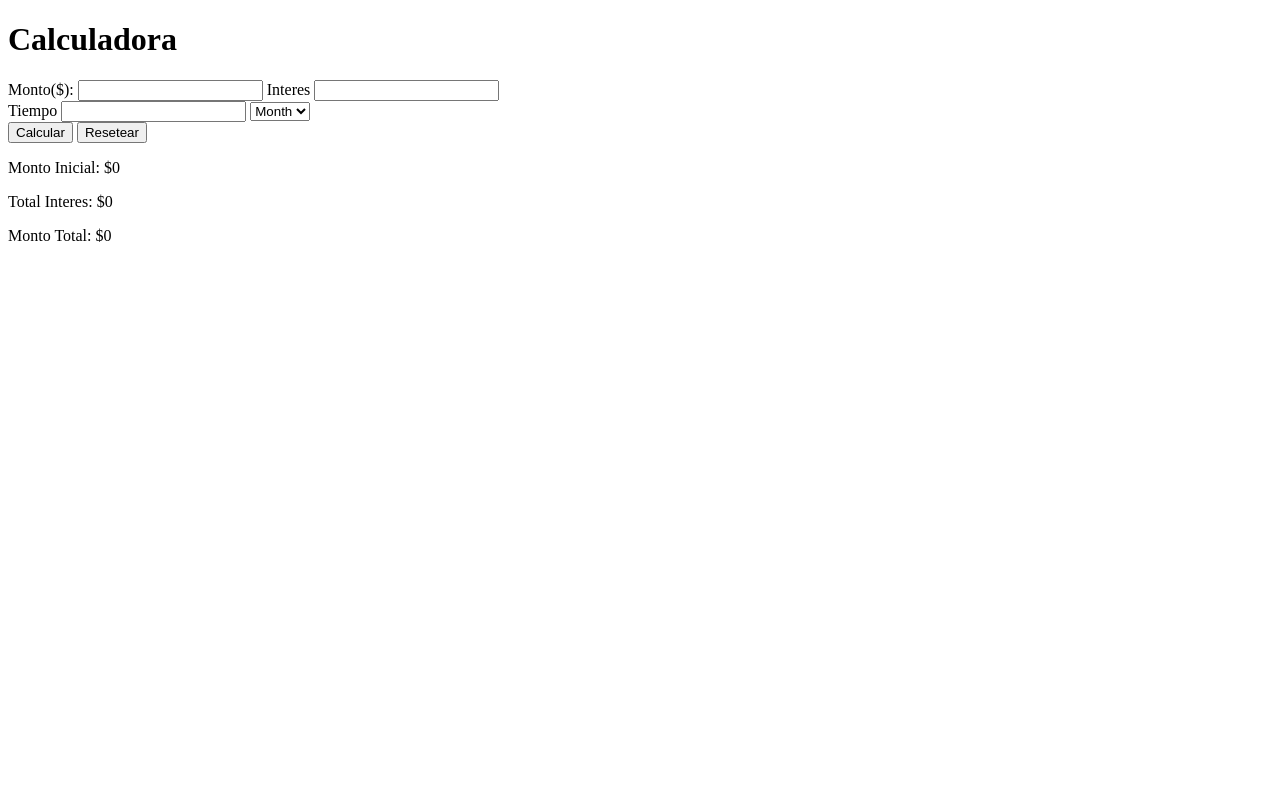
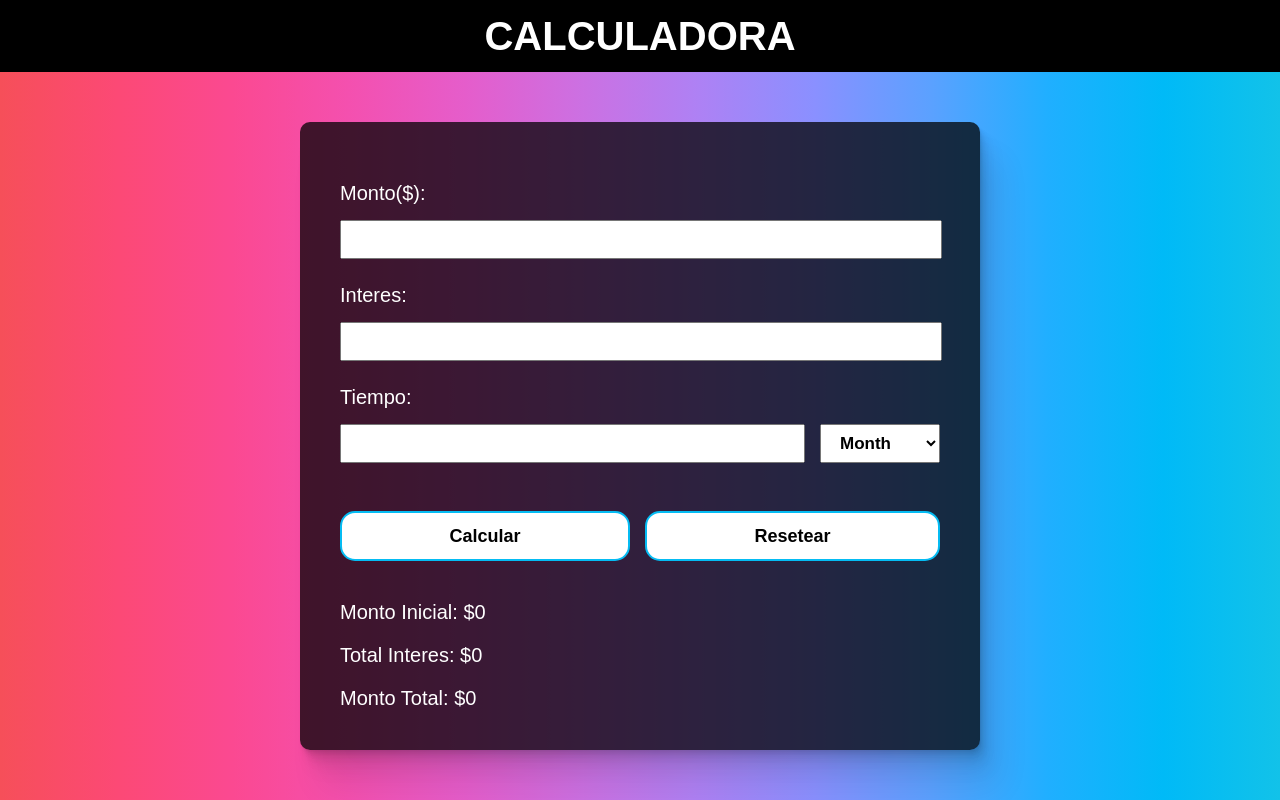
Before and after one commit to matiasard/Calculadora-interes, a plain HTML site: page index.html in a window 1280 px wide. Drawn offline with Linux system fonts and the light colour scheme.

Commit message:
CSS Style App

```diff
--- a/index.html
+++ b/index.html
@@ -10,21 +10,29 @@
 </head>
 
 <body>
-  <h1>Calculadora</h1>
+  <main class="container">
+    <div class="tittle">
+      <h1 class="tittle-h1">Calculadora</h1>
+    </div>
 
-  <main>
+    <div class="app">
       <form action="">
-      <label for="monto">Monto($):</label> <input type="number" id="monto">
-      <label for="interes">Interes</label> <input type="number" id="interes" required>
+        <label for="monto">Monto($):</label> <input type="number" id="monto" name="monto">
+        <label for="interes">Interes:</label> <input type="number" id="interes" required>
         <br>
-      <label for="tiempo">Tiempo</label> <input type="number" id="tiempo">
+        <label for="tiempo">Tiempo:</label>
+        <div class="form-select">
+          <input type="number" id="tiempo" name="tiempo" required>
           <select name="yearMonth" id="yearMonth">
             <option value="month">Month</option>
             <option value="year">Year</option>
           </select>
+        </div>
         <br>
-      <button type="submit" id="btn-calc">Calcular</button>
-      <button type="reset" id="btn-reset">Resetear</button>
+        <div class="form-btn">
+          <button type="submit" id="btn-calc" class="btn">Calcular</button>
+          <button type="reset" id="btn-reset" class="btn">Resetear</button>
+        </div>
       </form>
 
       <div id="result">
@@ -33,6 +41,7 @@
         <p>Monto Total: $0</p>
       </div>
   </main>
+  </div>
 
   <script src="./app.js"></script>
 </body>
--- a/style.css
+++ b/style.css
@@ -0,0 +1,207 @@
+* {
+  margin: 0;
+  padding: 0;
+}
+
+body {
+  font-family: sans-serif;
+}
+
+.container {
+  background-image: linear-gradient(
+    to left,
+    #12c2e9,
+    #00baf7,
+    #20afff,
+    #5ba1ff,
+    #8a90ff,
+    #ae81f4,
+    #cc70e2,
+    #e55dcb,
+    #f450af,
+    #fb4991,
+    #fc4975,
+    #f64f59
+  );
+
+  width: 100vw;
+  height: 100vh;
+
+  display: flex;
+  flex-direction: column;
+}
+
+.app {
+  background-color: rgba(0, 0, 0, 0.74);
+  color: #fff;
+  width: 50vw;
+  min-height: 450px;
+  border-radius: 10px;
+  padding: 20px;
+  margin: auto;
+
+  /* * Shadows */
+  box-shadow: 0.3px 0.7px 0.6px rgba(0, 0, 0, 0.016),
+    0.8px 1.5px 1.3px rgba(0, 0, 0, 0.023),
+    1.3px 2.5px 2.2px rgba(0, 0, 0, 0.028),
+    2.1px 3.9px 3.4px rgba(0, 0, 0, 0.033), 3px 5.8px 5px rgba(0, 0, 0, 0.037),
+    4.5px 8.5px 7.4px rgba(0, 0, 0, 0.042),
+    6.7px 12.7px 11px rgba(0, 0, 0, 0.047),
+    10.7px 20.3px 17.6px rgba(0, 0, 0, 0.054),
+    20px 38px 33px rgba(0, 0, 0, 0.07);
+}
+
+.tittle {
+  height: 9vh;
+  background-color: #000;
+  color: #fff;
+  text-align: center;
+  text-transform: uppercase;
+  /* margin: auto; */
+}
+
+#result {
+  margin-left: 15px;
+}
+
+h1 {
+  font-size: 40px;
+}
+
+.tittle-h1 {
+  display: flex;
+  justify-content: center;
+  align-items: center;
+  height: 100%;
+}
+
+p {
+  font-size: 20px;
+  margin: 20px 5px;
+}
+
+form {
+  margin: 40px 20px;
+  font-size: 20px;
+}
+label {
+  display: inline-block;
+  margin-bottom: 15px;
+}
+
+input {
+  width: 98%;
+  height: 35px;
+  margin-bottom: 25px;
+}
+
+input[type='number'] {
+  font-size: 18px;
+  padding-left: 10px;
+}
+
+/* input:nth-child(4) {
+  margin-bottom: 58px;
+  background-color: orange;
+} */
+
+/* input:nth-child(7) {
+  width: 58%;
+  color: red;
+} */
+
+.form-select {
+  display: grid;
+  gap: 20px;
+
+  /*  Change the values     👇 to experiment */
+  grid-template-columns: auto 20%;
+  margin-bottom: 25px;
+}
+
+.form-select input {
+  margin-bottom: 0;
+}
+
+#yearMonth {
+  padding: 7px 15px;
+  font-size: 17px;
+  font-weight: bold;
+}
+
+.form-btn {
+  display: grid;
+  gap: 15px;
+
+  grid-template-columns: auto auto;
+}
+
+/* .btn {
+  margin: 15px 0;
+  padding: 5px 15px;
+  font-size: 20px;
+  font-weight: bold;
+  background-image: linear-gradient(
+    to left bottom,
+    #12c2e9,
+    #43c6f0,
+    #5fcaf6,
+    #76cdfb,
+    #8ad1ff
+  );
+}
+
+.btn {
+  transition-duration: 0.4s;
+}
+
+.btn:hover {
+  background-color: #4caf50;
+  color: white;
+} */
+
+/* CSS */
+.btn {
+  appearance: none;
+  background-color: white;
+  border: 2px solid #05bcf3;
+  border-radius: 15px;
+  box-sizing: border-box;
+  /* color: #3b3b3b; */
+  cursor: pointer;
+  display: inline-block;
+  /* font-family: Roobert, -apple-system, BlinkMacSystemFont, 'Segoe UI', Helvetica,
+    Arial, sans-serif, 'Apple Color Emoji', 'Segoe UI Emoji', 'Segoe UI Symbol'; */
+  font-size: 18px;
+  font-weight: 600;
+  line-height: normal;
+  margin: 0;
+  min-height: 50px;
+  min-width: 0;
+  outline: none;
+  padding: 8px 24px;
+  text-align: center;
+  text-decoration: none;
+  transition: all 300ms cubic-bezier(0.23, 1, 0.32, 1);
+  user-select: none;
+  -webkit-user-select: none;
+  touch-action: manipulation;
+  width: 100%;
+  will-change: transform;
+}
+
+.btn:disabled {
+  pointer-events: none;
+}
+
+.btn:hover {
+  color: #fff;
+  background-color: #1a1a1a;
+  box-shadow: rgba(0, 0, 0, 0.25) 0 8px 15px;
+  transform: translateY(-2px);
+}
+
+.btn:active {
+  box-shadow: none;
+  transform: translateY(0);
+}
```
Lines whose indentation alone changed are shown as unchanged.
